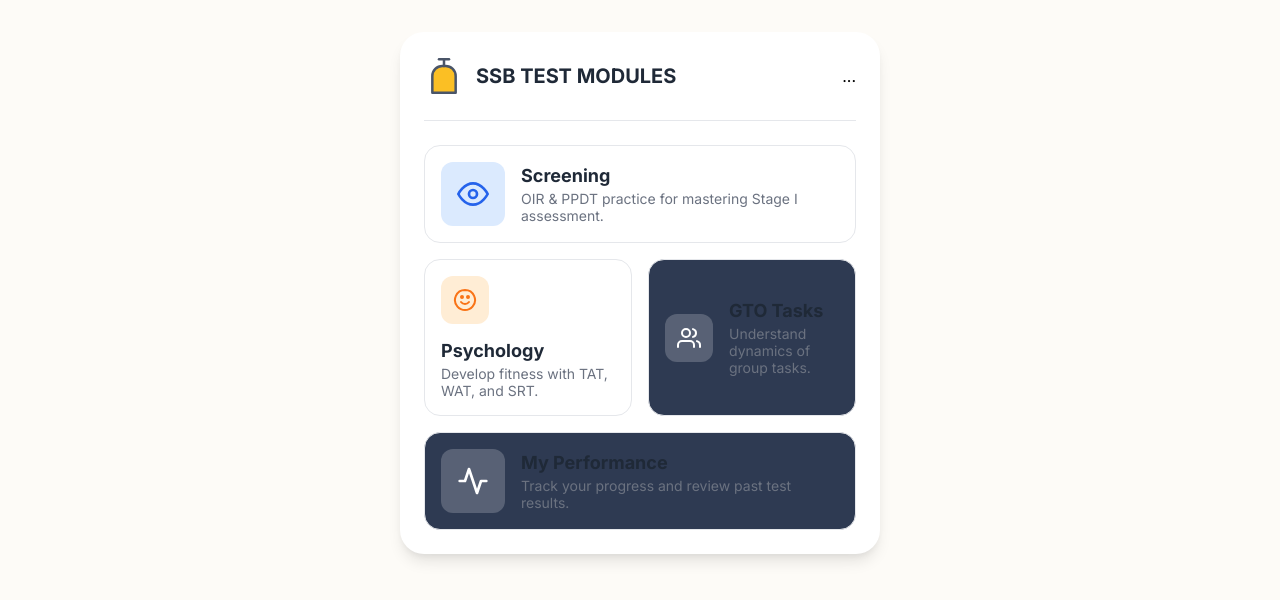
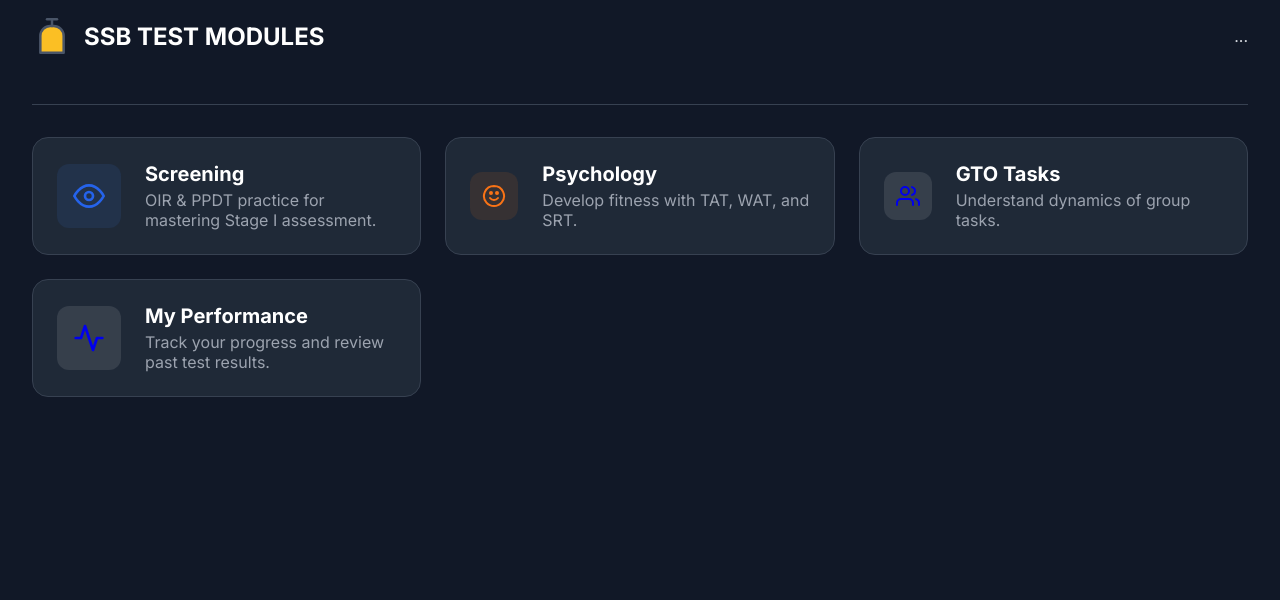
Before and after one commit to Kartyos-India/SSB-Prep, a website: page index.html in a window 1280 px wide. Drawn offline with Linux system fonts and the light colour scheme.

Commit message:
Update style.css

```diff
--- a/css/style.css
+++ b/css/style.css
@@ -1,13 +1,10 @@
 /* --- GLOBAL STYLES & FONTS --- */
 body {
     font-family: 'Inter', sans-serif;
-    background-color: #FDFBF7;
+    background-color: #111827; /* Dark blue-gray background */
+    color: #d1d5db; /* Light gray text for readability */
     margin: 0;
-    padding: 2rem 1rem; /* Added padding to center the container on smaller screens */
-    display: flex;
-    justify-content: center;
-    align-items: flex-start; /* Align to top */
-    min-height: 100vh;
+    padding: 0;
 }
 
 * {
@@ -15,16 +12,23 @@ body {
 }
 
 /* --- APP CONTAINER --- */
+/* DOCUMENTATION: This container no longer acts as a small card.
+   It now serves as a full-width wrapper to hold the content,
+   centered with a max-width for readability on large screens. */
 .app-container {
-    background-color: white;
-    max-width: 480px; /* Equivalent to max-w-md */
     width: 100%;
-    border-radius: 24px; /* rounded-3xl */
-    box-shadow: 0 10px 15px -3px rgba(0, 0, 0, 0.1), 0 4px 6px -2px rgba(0, 0, 0, 0.05); /* shadow-lg */
-    padding: 24px; /* p-6 */
+    max-width: 1280px; /* Standard max-width for large screens */
+    margin: 0 auto; /* Centers the container */
+    padding: 1rem 2rem; /* Provides horizontal spacing */
 }
 
 /* --- HEADER --- */
+.app-header {
+    padding-bottom: 1.5rem;
+    border-bottom: 1px solid #374151; /* Darker border */
+    margin-bottom: 2rem;
+}
+
 .app-header .header-top {
     display: flex;
     justify-content: space-between;
@@ -38,99 +42,88 @@ body {
 }
 
 .app-header h1 {
-    font-size: 1.25rem; /* text-xl */
-    font-weight: 700; /* font-bold */
-    color: #1f2937; /* text-gray-800 */
+    font-size: 1.5rem; /* Slightly larger title */
+    font-weight: 700;
+    color: #ffffff; /* White title */
     margin: 0;
 }
 
 /* --- NAVIGATION --- */
 .app-nav {
-    margin-top: 1rem;
-    padding-bottom: 0.5rem;
-    border-bottom: 1px solid #e5e7eb; /* border-gray-200 */
+    margin-top: 1.5rem;
+    padding-bottom: 0; /* No extra padding needed */
+    border-bottom: none; /* Removed the inner border */
     display: flex;
     gap: 24px;
-    font-size: 0.875rem; /* text-sm */
-    font-weight: 500; /* font-medium */
-    color: #6b7280; /* text-gray-500 */
+    font-size: 1rem; /* Larger nav links */
+    font-weight: 500;
+    color: #9ca3af; /* Muted gray for inactive links */
 }
 
 .app-nav a {
     text-decoration: none;
     color: inherit;
+    padding-bottom: 0.5rem;
+    border-bottom: 2px solid transparent;
+    transition: color 0.2s, border-color 0.2s;
+}
+
+.app-nav a:hover {
+    color: #ffffff;
 }
 
 .app-nav a.active {
-    color: #2563eb; /* text-blue-600 */
-    font-weight: 700; /* font-bold */
+    color: #ffffff; /* White for active link */
+    font-weight: 600;
+    border-bottom: 2px solid #3b82f6; /* Blue accent for active link */
 }
 
 /* --- MODULE GRID --- */
 #page-content {
-    display: block !important; /* Override the 'hidden' class from JS */
+    display: block !important;
 }
 
 .module-grid {
     margin-top: 1.5rem;
     display: grid;
-    grid-template-columns: 1fr 1fr;
-    gap: 1rem;
+    /* This will create responsive columns */
+    grid-template-columns: repeat(auto-fit, minmax(350px, 1fr));
+    gap: 1.5rem;
 }
 
 /* --- TEST CARDS --- */
 .test-card {
-    border: 1px solid #e5e7eb; /* border-gray-200 */
-    border-radius: 16px; /* rounded-2xl */
-    padding: 1rem;
+    background-color: #1f2937; /* Lighter dark shade for cards */
+    border: 1px solid #374151; /* Card border */
+    border-radius: 16px;
+    padding: 1.5rem;
     text-decoration: none;
     display: flex;
     align-items: center;
-    gap: 1rem;
-    transition: transform 0.2s ease-in-out;
+    gap: 1.5rem;
+    transition: border-color 0.2s ease-in-out;
 }
 
 .test-card:hover {
-    transform: scale(1.03);
+    border-color: #3b82f6; /* Blue accent on hover */
 }
 
 .test-card .card-content h2 {
     font-weight: 700;
-    font-size: 1.125rem; /* text-lg */
-    color: #1f2937; /* text-gray-800 */
+    font-size: 1.25rem;
+    color: #ffffff; /* White heading */
     margin: 0 0 4px 0;
 }
 
 .test-card .card-content p {
-    font-size: 0.875rem; /* text-sm */
-    color: #6b7280; /* text-gray-500 */
+    font-size: 1rem;
+    color: #9ca3af; /* Muted gray text */
     margin: 0;
 }
 
-/* Specific card styles */
-.card-screening {
-    grid-column: span 2 / span 2; /* col-span-2 */
-}
-
-.card-performance {
-    grid-column: span 2 / span 2; /* col-span-2 */
-}
-
-.card-psychology, .card-gto {
-    flex-direction: column;
-    align-items: flex-start;
-}
-
-.card-dark {
-    background-color: #2E3A52;
-    color: white;
-}
-
-.card-dark h2 {
-    color: white;
-}
-.card-dark p {
-    color: #d1d5db; /* text-gray-300 */
+/* The .card-dark class is no longer needed as all cards are dark by default */
+.card-dark h2, .card-dark p {
+    color: inherit; /* Inherit from .test-card styles */
 }
 
 /* Card Icons */
@@ -144,9 +137,10 @@ body {
     flex-shrink: 0;
 }
 
-.card-screening .card-icon-wrapper { background-color: #dbeafe; } /* blue-100 */
-.card-psychology .card-icon-wrapper { background-color: #ffedd5; } /* orange-100 */
-.dark-icon { background-color: rgba(255, 255, 255, 0.2); }
+/* Updated icon backgrounds for the dark theme */
+.card-screening .card-icon-wrapper { background-color: rgba(59, 130, 246, 0.1); }
+.card-psychology .card-icon-wrapper { background-color: rgba(249, 115, 22, 0.1); }
+.dark-icon { background-color: rgba(255, 255, 255, 0.1); }
 
 .small-icon {
     width: 48px;
```
